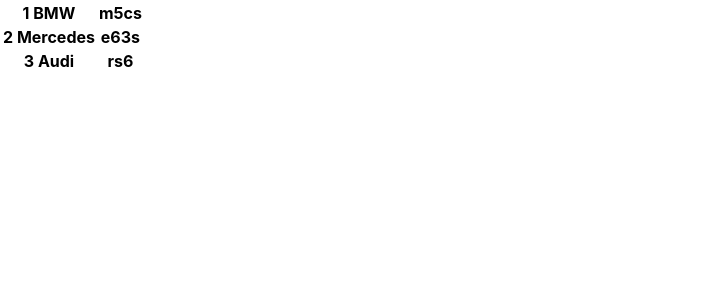
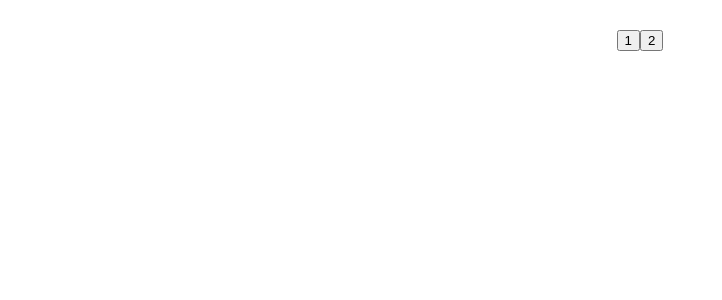
Before and after one commit to ValentainFomkin/HOMEWORKS, a React (Create React App) app: page / in a window 1280 px wide. Shown: the top 300 px of the page, without its empty margins (0-722 px from the left). Built offline with nearby package versions, Linux system fonts and the light colour scheme.

Commit message:
create button with onClick

```diff
--- a/src/App.css
+++ b/src/App.css
@@ -1,6 +1,7 @@
 .App {
   padding: 30px;
   display: flex;
+  justify-content: center;
 }
 
 .App > div {
--- a/src/App.tsx
+++ b/src/App.tsx
@@ -3,29 +3,40 @@
 import {NewComponent} from "./NewComponent";
 
 export function App() {
-    const topCars = [
-        {manufacturer:'BMW', model:'m5cs'},
-        {manufacturer:'Mercedes', model:'e63s'},
-        {manufacturer:'Audi', model:'rs6'}
-    ]
-    // const students = [
-    //     {id: 1, name: "James", age: 8},
-    //     {id: 2, name: "Robert", age: 18},
-    //     {id: 3, name: "John", age: 28},
-    //     {id: 4, name: "Michael", age: 38},
-    //     {id: 5, name: "William", age: 48},
-    //     {id: 6, name: "David", age: 58},
-    //     {id: 7, name: "Richard", age: 68},
-    //     {id: 8, name: "Joseph", age: 78},
-    //     {id: 9, name: "Thomas", age: 88},
-    //     {id: 10, name: "Charles", age: 98},
-    //     {id: 11, name: "Christopher", age: 100},
-    // ]
+    // const myFirstSubscriber = (event: MouseEvent<HTMLBodyElementEventMap>) => {
+    //     console.log('Hello im Vasya!')
+    // }
+    //
+    // const mySecondSubscriber = (event: MouseEvent<HTMLBodyElementEventMap>) => {
+    //     console.log('Hello im Ivan')
+    // }
 
+    // const onClickHandler = (name: string) => {
+    //     console.log(name)
+    // }
+
+    const foo1=(name: number)=>{
+        //ничего не передавать, но в консоли должно показаться 100200
+        console.log(name)
+    }
+    const foo2=(name: number)=>{
+        console.log(name)
+
+    }
 
     return (
-        <>
-            <NewComponent topCars={topCars}/>
-        </>
+        <div className='App'>
+            {/*<button onClick={(event) => {*/}
+            {/*    console.log('Hello!')*/}
+            {/*}}>MyYouTubeChanel-1*/}
+            {/*</button>*/}
+            {/*<button onClick={(event) =>onClickHandler('Vasya')}>MyYouTubeChanel-1</button>*/}
+            {/*<button onClick={(event) =>onClickHandler('Ivan')}>MyYouTubeChanel-2</button>*/}
+            {/*<button onClick={()=>onClickHandler('some info')}>MyYouTubeChanel-3</button>*/}
+
+        <button onClick={(event)=>foo1(100200)}>1</button>
+        <button onClick={()=>foo2(100200)}>2</button>
+        </div>
+
     );
 }
```
